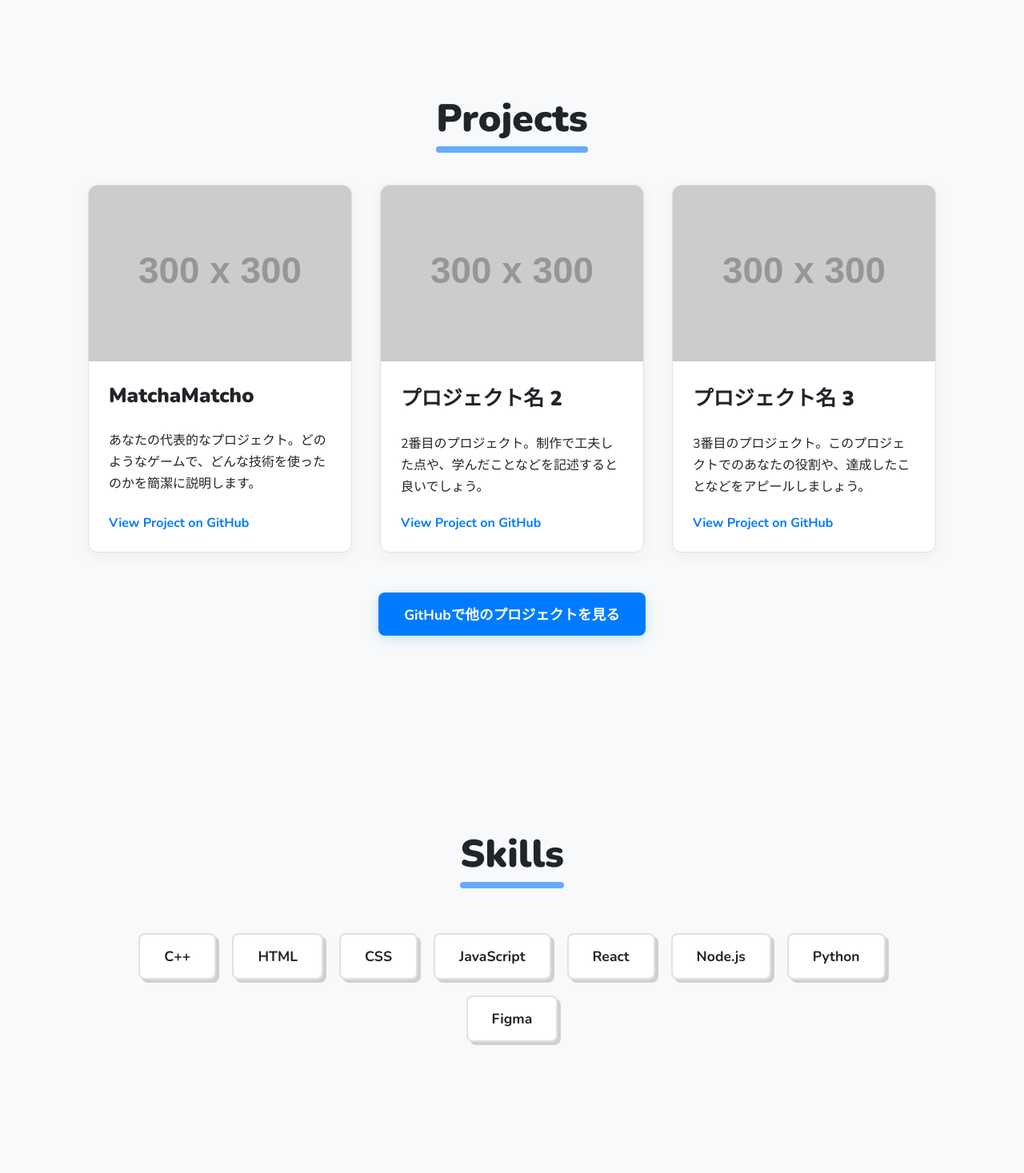
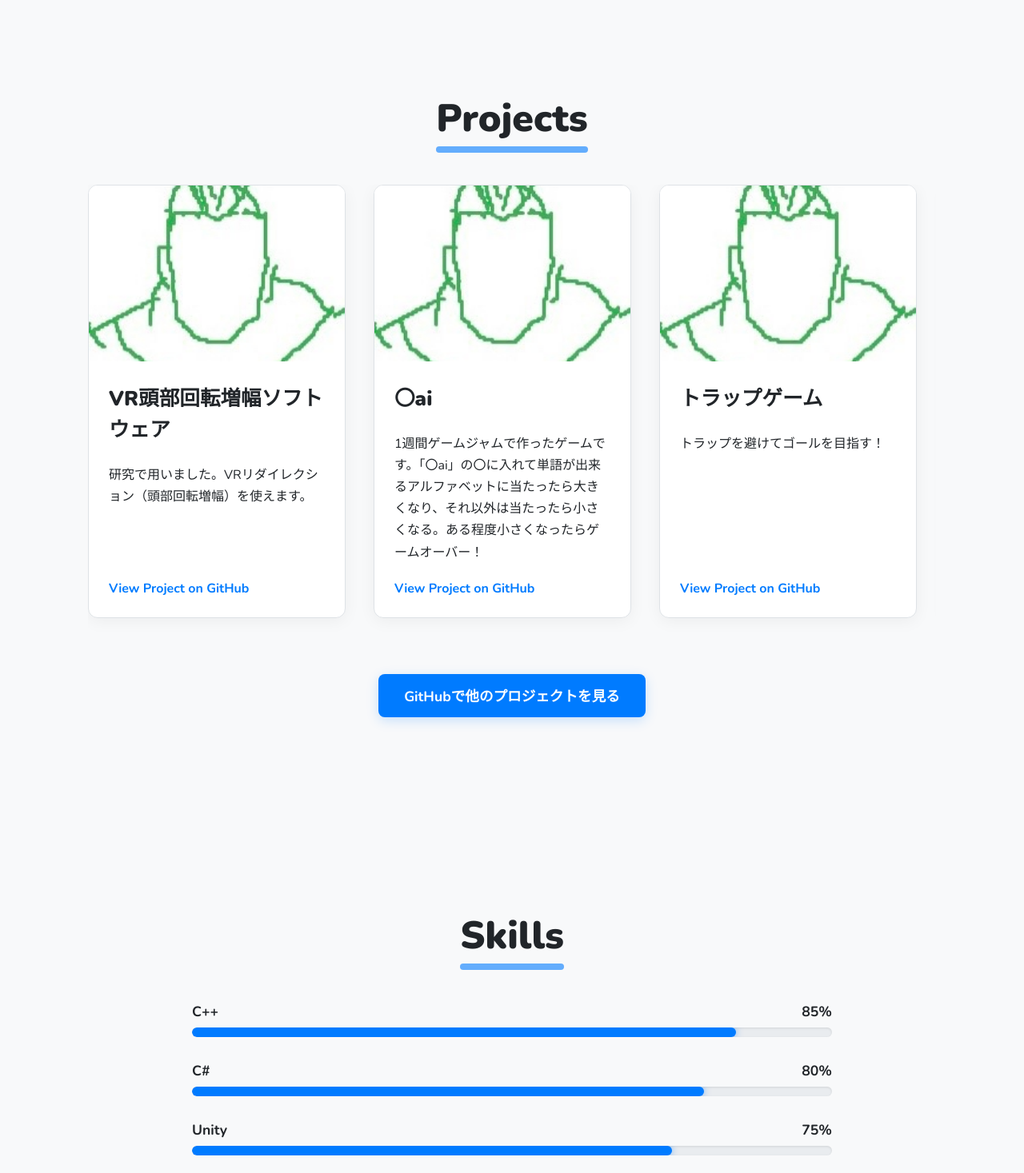
Before and after one commit to matchamatcho/my-portfolio, a React (Create React App) app: page / in a window 1280 px wide. Shown: the part 1330-2797 px from the top of the page at 80% size. Built offline with nearby package versions, Linux system fonts and the light colour scheme.

Commit message:
いろいろ

```diff
--- a/src/App.css
+++ b/src/App.css
@@ -155,9 +155,16 @@ h2::after {
 }
 
 /* Projects Section */
+.projects .project-list-wrapper {
+  overflow-x: auto;
+  padding-bottom: 20px;
+  -webkit-overflow-scrolling: touch; /* for smooth scrolling on iOS */
+}
+
 .projects .project-list {
-  display: grid;
-  grid-template-columns: repeat(auto-fit, minmax(320px, 1fr));
+  display: flex;
+  flex-direction: row;
+  flex-wrap: nowrap;
   gap: 35px;
   margin-bottom: 50px;
 }
@@ -171,6 +178,7 @@ h2::after {
   transition: transform 0.3s, box-shadow 0.3s;
   display: flex;
   flex-direction: column;
+  flex: 0 0 320px; /* flex-grow, flex-shrink, flex-basis */
 }
 
 .project:hover {
@@ -223,34 +231,40 @@ h2::after {
 }
 
 /* Skills Section */
-.skills ul {
-  list-style: none;
-  padding: 0;
+.skills .skill-bars {
+  max-width: 800px;
+  margin: 0 auto;
   display: flex;
-  flex-wrap: wrap;
-  justify-content: center;
-  gap: 20px;
+  flex-direction: column;
+  gap: 30px;
 }
 
-/* "Block" or "Puzzle piece" style for skills */
-.skills li {
-  background: var(--card-bg-color);
-  color: var(--text-color);
-  padding: 15px 30px;
-  border: 2px solid var(--border-color);
-  border-radius: 8px;
+.skill-bar {
+  text-align: left;
+}
+
+.skill-info {
+  display: flex;
+  justify-content: space-between;
+  margin-bottom: 8px;
   font-weight: 700;
   font-size: 1.1em;
-  transition: all 0.2s ease-in-out;
-  box-shadow: 4px 4px 0px #d0d0d0; /* "Pixel" shadow */
 }
 
-.skills li:hover {
-    background-color: var(--primary-color);
-    color: white;
-    border-color: var(--primary-color);
-    transform: translate(4px, 4px);
-    box-shadow: 0px 0px 0px #d0d0d0;
+.skill-gauge-background {
+  background-color: #e9ecef;
+  border-radius: 8px;
+  height: 12px;
+  overflow: hidden;
+  box-shadow: inset 0 1px 3px rgba(0,0,0,0.1);
+}
+
+.skill-gauge-level {
+  background-color: var(--primary-color);
+  height: 100%;
+  border-radius: 8px;
+  transition: width 0.8s ease-in-out;
+  box-shadow: 0 0 10px rgba(0, 123, 255, 0.5);
 }
 
 
--- a/src/components/Footer.js
+++ b/src/components/Footer.js
@@ -3,7 +3,7 @@ import React from 'react';
 function Footer() {
   return (
     <footer className="footer">
-      <p>&copy; 2024 あなたの名前. All Rights Reserved.</p>
+      <p>&copy; 2025 菊田大地. All Rights Reserved.</p>
     </footer>
   );
 }
--- a/src/components/Home.js
+++ b/src/components/Home.js
@@ -3,8 +3,8 @@ import React from 'react';
 function Home() {
   return (
     <section id="home" className="home">
-      <h1>あなたの名前</h1>
-      <p>Game Programmer</p>
+      <h1>菊田大地</h1>
+      <p>Game Developer</p>
     </section>
   );
 }
--- a/src/components/Projects.js
+++ b/src/components/Projects.js
@@ -4,24 +4,31 @@ import React from 'react';
 const myProjects = [
   {
     id: 1,
-    title: 'MatchaMatcho',
-    description: 'あなたの代表的なプロジェクト。どのようなゲームで、どんな技術を使ったのかを簡潔に説明します。',
-    imageUrl: 'https://via.placeholder.com/300', // プロジェクトのスクリーンショットなどに差し替えてください
-    link: 'https://github.com/matchamatcho/matchamatcho'
+    title: 'VR頭部回転増幅ソフトウェア',
+    description: '研究で用いました。VRリダイレクション（頭部回転増幅）を使えます。',
+    imageUrl: process.env.PUBLIC_URL + '/images/tmp.png', // プロジェクトのスクリーンショットなどに差し替えてください
+    link: 'https://github.com/matchamatcho/projectAHR'
   },
   {
     id: 2,
-    title: 'プロジェクト名 2',
-    description: '2番目のプロジェクト。制作で工夫した点や、学んだことなどを記述すると良いでしょう。',
-    imageUrl: 'https://via.placeholder.com/300',
-    link: '#' // あなたのプロジェクトURLに書き換えてください
+    title: '〇ai',
+    description: '1週間ゲームジャムで作ったゲームです。「〇ai」の〇に入れて単語が出来るアルファベットに当たったら大きくなり、それ以外は当たったら小さくなる。ある程度小さくなったらゲームオーバー！',
+    imageUrl: process.env.PUBLIC_URL + '/images/tmp.png', // プロジェクトのスクリーンショットなどに差し替えてください
+    link: 'https://github.com/matchamatcho/magario' // あなたのプロジェクトURLに書き換えてください
   },
   {
     id: 3,
-    title: 'プロジェクト名 3',
-    description: '3番目のプロジェクト。このプロジェクトでのあなたの役割や、達成したことなどをアピールしましょう。',
-    imageUrl: 'https://via.placeholder.com/300',
-    link: '#' // あなたのプロジェクトURLに書き換えてください
+    title: 'トラップゲーム',
+    description: 'トラップを避けてゴールを目指す！',
+    imageUrl: process.env.PUBLIC_URL + '/images/tmp.png', // プロジェクトのスクリーンショットなどに差し替えてください
+    link: 'https://github.com/matchamatcho/3Dtrapgame' // あなたのプロジェクトURLに書き換えてください
+  },
+  {
+    id: 4,
+    title: '2Dシューティング',
+    description: 'シューティングゲーム！',
+    imageUrl: process.env.PUBLIC_URL + '/images/tmp.png',
+    link: 'https://github.com/matchamatcho/CppShooting'
   }
 ];
 
@@ -29,6 +36,7 @@ function Projects() {
   return (
     <section id="projects" className="projects">
       <h2>Projects</h2>
+      <div className="project-list-wrapper">
         <div className="project-list">
           {myProjects.map(project => (
             <div key={project.id} className="project">
@@ -43,7 +51,8 @@ function Projects() {
             </div>
           ))}
         </div>
-      <a href="https://github.com/your-github-username" target="_blank" rel="noopener noreferrer" className="button">
+      </div>
+      <a href="https://github.com/matchamatcho" target="_blank" rel="noopener noreferrer" className="button">
         GitHubで他のプロジェクトを見る
       </a>
     </section>
--- a/src/components/Skills.js
+++ b/src/components/Skills.js
@@ -1,16 +1,41 @@
 import React from 'react';
 
-const mySkills = ['C++', 'HTML', 'CSS', 'JavaScript', 'React', 'Node.js', 'Python', 'Figma'];
+// スキルとレベルをここに記述します (0から100の間の数値)
+const mySkills = [
+  { name: 'C++', level: 85 },
+  { name: 'C#', level: 80 },
+  { name: 'Unity', level: 75 },
+  { name: 'Unreal Engine 5', level: 70 },
+  { name: 'DirectX11', level: 65 },
+  { name: 'HTML', level: 90 },
+  { name: 'CSS', level: 80 },
+  { name: 'JavaScript', level: 75 },
+  { name: 'React', level: 70 },
+  { name: 'Node.js', level: 60 },
+  { name: 'Python', level: 80 },
+  { name: 'Figma', level: 65 },
+];
 
 function Skills() {
   return (
     <section id="skills" className="skills">
       <h2>Skills</h2>
-      <ul>
+      <div className="skill-bars">
         {mySkills.map(skill => (
-          <li key={skill}>{skill}</li>
+          <div key={skill.name} className="skill-bar">
+            <div className="skill-info">
+              <span className="skill-name">{skill.name}</span>
+              <span className="skill-level">{skill.level}%</span>
+            </div>
+            <div className="skill-gauge-background">
+              <div
+                className="skill-gauge-level"
+                style={{ width: `${skill.level}%` }}
+              ></div>
+            </div>
+          </div>
         ))}
-      </ul>
+      </div>
     </section>
   );
 }
```
Also changed, not shown: public/images/tmp.png (added). Lines whose indentation alone changed are shown as unchanged.
